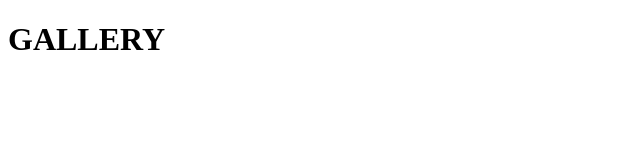
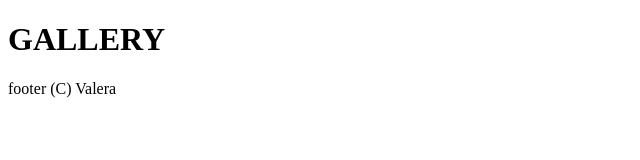
Before and after one commit to DmitrijPerejro/pupsik, a plain HTML site: page gallery.html in a window 1280 px wide. Shown: the whole page, without its empty margins (0-640 px from the left). Drawn offline with Linux system fonts and the light colour scheme.

Commit message:
finished gallery.html

```diff
--- a/gallery.html
+++ b/gallery.html
@@ -9,6 +9,10 @@
 
 <body>
   <h1>GALLERY</h1>
+
+  <footer>
+    footer (C) Valera
+  </footer>
 </body>
 
 </html>
```
